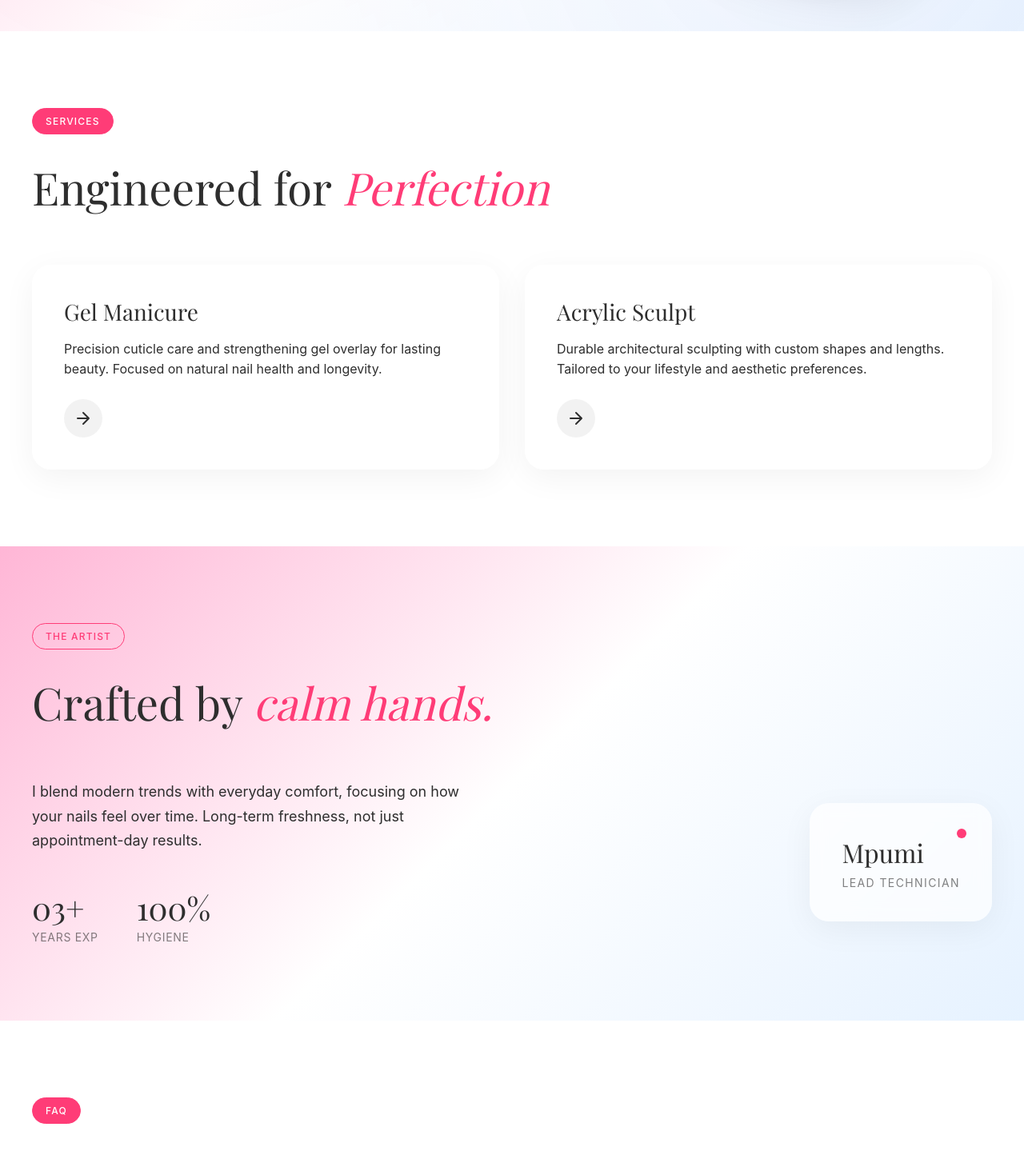
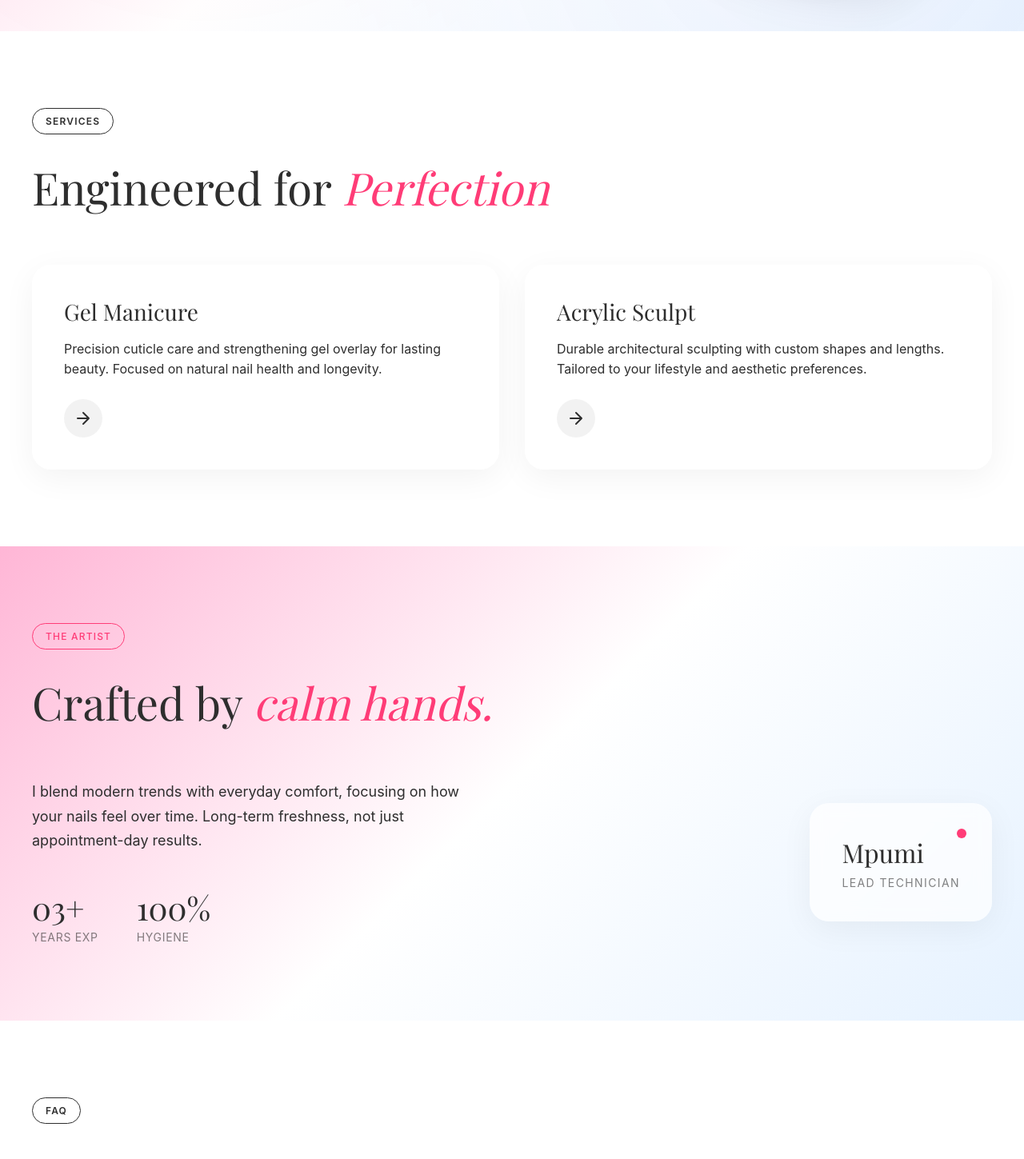
Before and after one commit to nmas3729/mpumi-studio, a Next.js app: page / in a window 1280 px wide. Shown: the part 820-2269 px from the top of the page at 80% size. Built offline with nearby package versions, Linux system fonts and the light colour scheme.

Commit message:
Fix contrast ratio for accessibility

```diff
--- a/styles/FAQ.module.css
+++ b/styles/FAQ.module.css
@@ -11,13 +11,13 @@
 .label {
   display: inline-block;
   padding: 0.5rem 1rem;
-  border: 1.5px solid var(--pink-primary);
+  border: 1.5px solid var(--charcoal);
   border-radius: 50px;
-  background: var(--pink-primary);
-  color: var(--white);
+  background: transparent;
+  color: var(--charcoal);
   font-family: var(--font-sans);
   font-size: 0.75rem;
-  font-weight: 500;
+  font-weight: 600;
   letter-spacing: 0.1em;
   text-transform: uppercase;
   margin-bottom: 2rem;
--- a/styles/Services.module.css
+++ b/styles/Services.module.css
@@ -11,13 +11,13 @@
 .label {
   display: inline-block;
   padding: 0.5rem 1rem;
-  border: 1.5px solid var(--pink-primary);
+  border: 1.5px solid var(--charcoal);
   border-radius: 50px;
-  background: var(--pink-primary);
-  color: var(--white);
+  background: transparent;
+  color: var(--charcoal);
   font-family: var(--font-sans);
   font-size: 0.75rem;
-  font-weight: 500;
+  font-weight: 600;
   letter-spacing: 0.1em;
   text-transform: uppercase;
   margin-bottom: 2rem;
```
